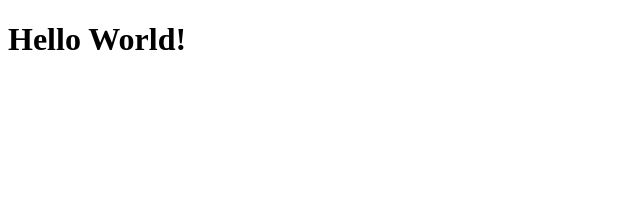
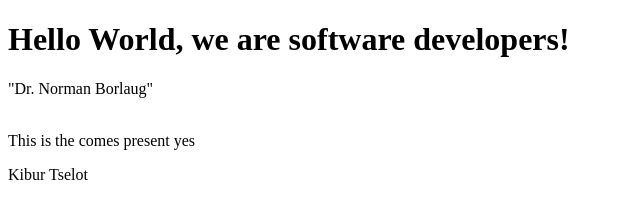
Before and after one commit to thekaleab/Kibur-Tselot-Microverse, a plain HTML site: page index.html in a window 1280 px wide. Shown: the whole page, without its empty margins (0-640 px from the left). Drawn offline with Linux system fonts and the light colour scheme.

Commit message:
after some modifications

```diff
--- a/index.html
+++ b/index.html
@@ -6,9 +6,23 @@
     <link rel="stylesheet" href="css/style.css">
   </head>
 
+
+
+
   <body>
     <script src="https://cdn.freecodecamp.org/testable-projects-fcc/v1/bundle.js"></script>
-    <h1>Hello World!</h1>
+    <div id="main">
+      <h1>Hello World, we are software developers!</h1>
+        <p id="title"> "Dr. Norman Borlaug"</p>
+        <div id="img-div">
+          <img id = "image">
+          <div id="img-caption">This is the comes present yes</div>
+          <p id="tribute-info">Kibur Tselot</p>
+          <a id="tribute-link" href="https://google.com" target="_blank"></a>
+        </div>
+
+        </div>
+    </div>
     <!--
 
     Hello Camper!
```
